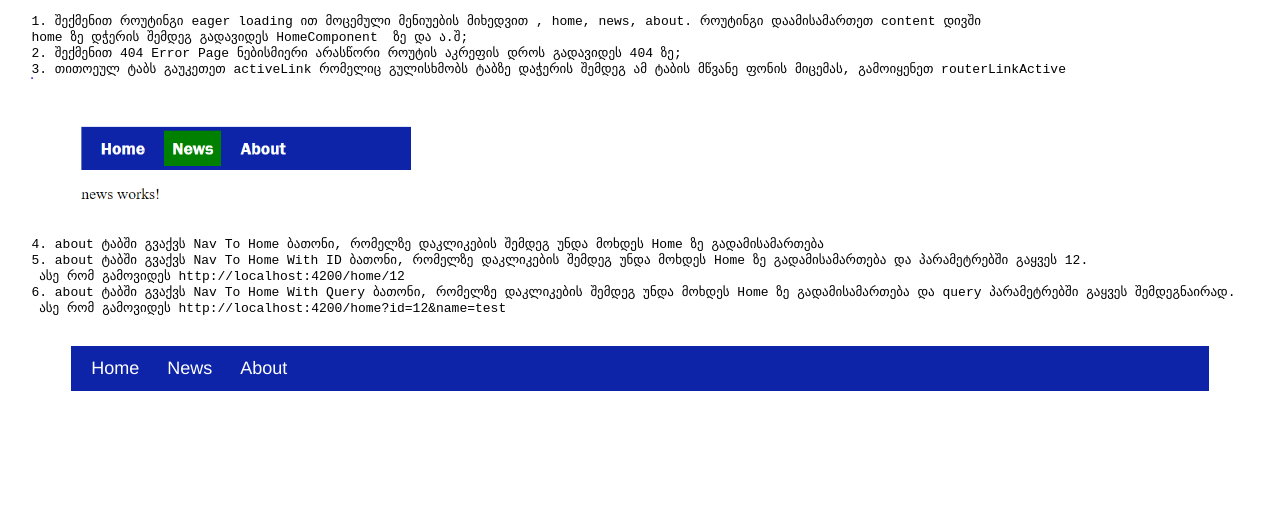
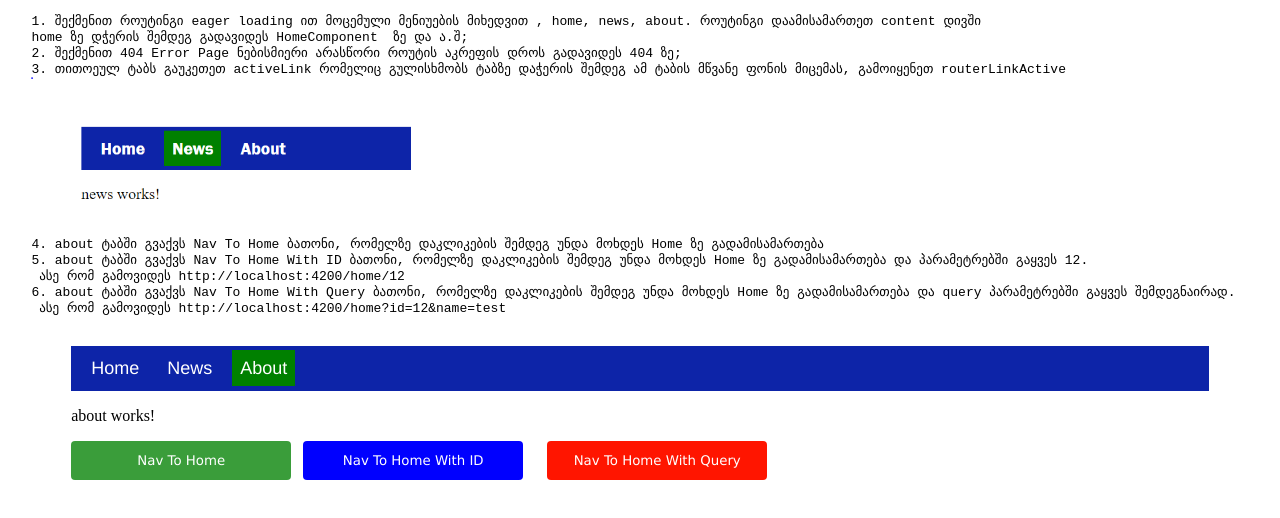
Before and after one commit to gptskialadze/bog-training, an Angular app: page /about in a window 1280 px wide. Shown: the top 518 px of the page. Built offline with nearby package versions, Linux system fonts and the light colour scheme.

Commit message:
solution of routing

```diff
--- a/src/app/about/about.component.html
+++ b/src/app/about/about.component.html
@@ -1,4 +1,4 @@
 <p>about works!</p>
-<button class="btn">Nav To Home</button>
-<button class="btn with-id">Nav To Home With ID</button>
-<button class="btn with-query">Nav To Home With Query</button>
+<button class="btn" (click)="navigateToHome()">Nav To Home</button>
+<button class="btn with-id" (click)="navigateToHomeId()">Nav To Home With ID</button>
+<button class="btn with-query" (click)="navigateToHomeQuery()">Nav To Home With Query</button>
--- a/src/app/about/about.component.ts
+++ b/src/app/about/about.component.ts
@@ -1,4 +1,5 @@
 import { Component } from '@angular/core';
+import { Router } from '@angular/router';
 
 @Component({
   selector: 'app-about',
@@ -6,5 +7,25 @@ import { Component } from '@angular/core';
   styleUrls: ['./about.component.scss']
 })
 export class AboutComponent {
+  constructor(private router: Router) {
 
+  }
+  navigateToHome() {
+    this.router.navigate(['home'])
+  }
+
+  navigateToHomeId() {
+    const id = 12;
+    this.router.navigate(['home', id])
+  }
+
+  navigateToHomeQuery() {
+    const query = {
+      id: 12,
+      name: 'test'
+    }
+    this.router.navigate(['home'], {
+      queryParams: query
+    })
+  }
 }
--- a/src/app/app.component.html
+++ b/src/app/app.component.html
@@ -15,18 +15,18 @@
       <nav>
          <ul>
             <li>
-               <a>Home</a>
+               <a routerLink="home" routerLinkActive="active">Home</a>
             </li>
             <li>
-               <a>News</a>
+               <a routerLink="news" routerLinkActive="active">News</a>
             </li>
             <li>
-               <a>About</a>
+               <a routerLink="about" routerLinkActive="active">About</a>
             </li>
          </ul>
       </nav>
    </header>
    <div class="content">
-
+     <router-outlet></router-outlet>
    </div>
 </div>
--- /dev/null
+++ b/src/app/page-not-found/page-not-found.component.html
@@ -0,0 +1 @@
+<p>page-not-found works!</p>
```
Also changed, not shown: src/app/app.module.ts (+31 -2 lines), src/app/page-not-found/page-not-found.component.ts (added, +10 -0 lines), src/app/page-not-found/page-not-found.component.scss (added), 2 other files (tests, documents, lock files or other folders).
